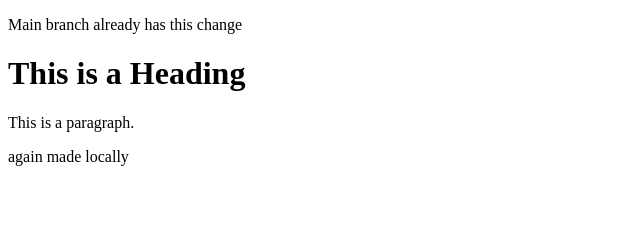
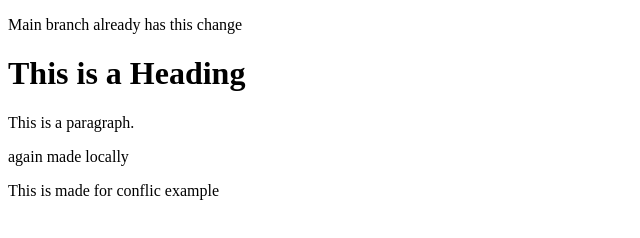
Before and after one commit to mojesbscg/learning-git-rep-working-dir, a plain HTML site: page index.html in a window 1280 px wide. Shown: the whole page, without its empty margins (0-640 px from the left). Drawn offline with Linux system fonts and the light colour scheme.

Commit message:
conflict made by some other user

```diff
--- a/index.html
+++ b/index.html
@@ -8,5 +8,6 @@
 <h1>This is a Heading</h1>
 <p>This is a paragraph.</p>
 <p>again made locally<p>
+<p>This is made for conflic example
 </body>
 </html>
```
